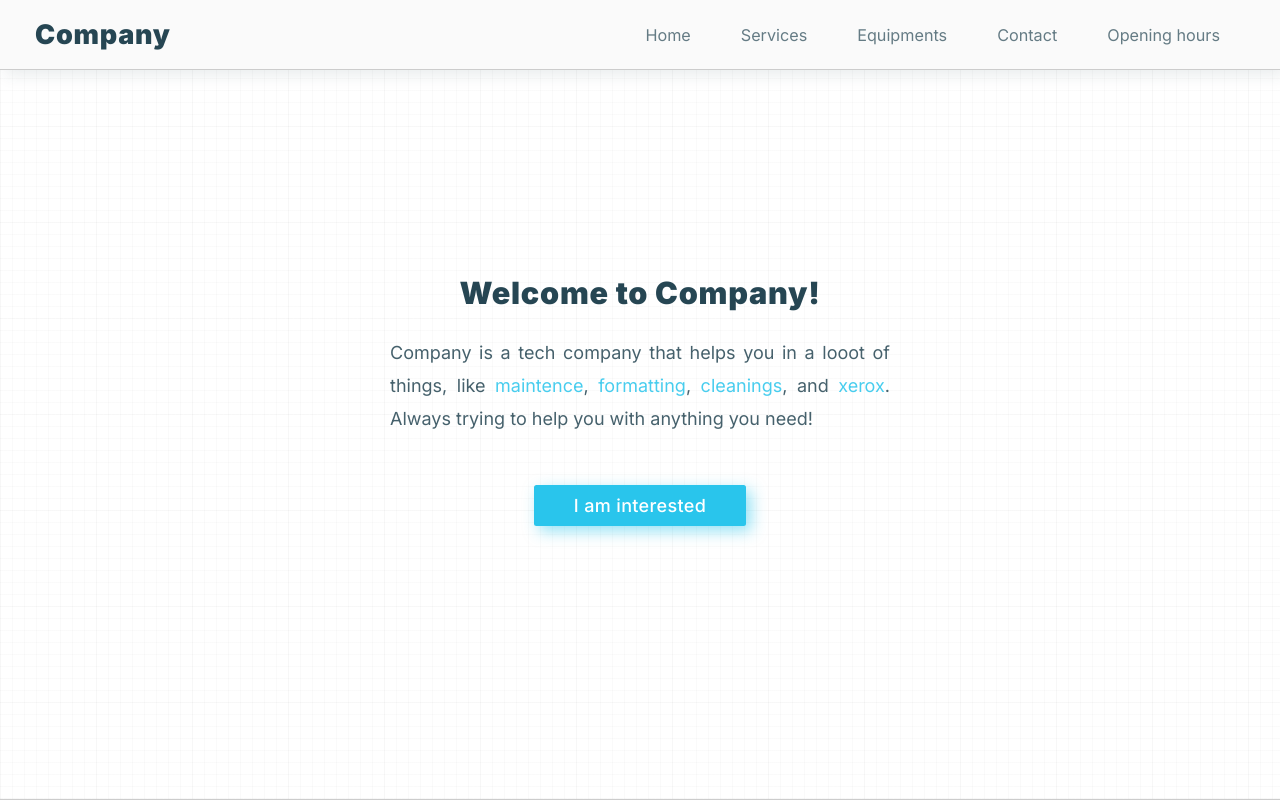
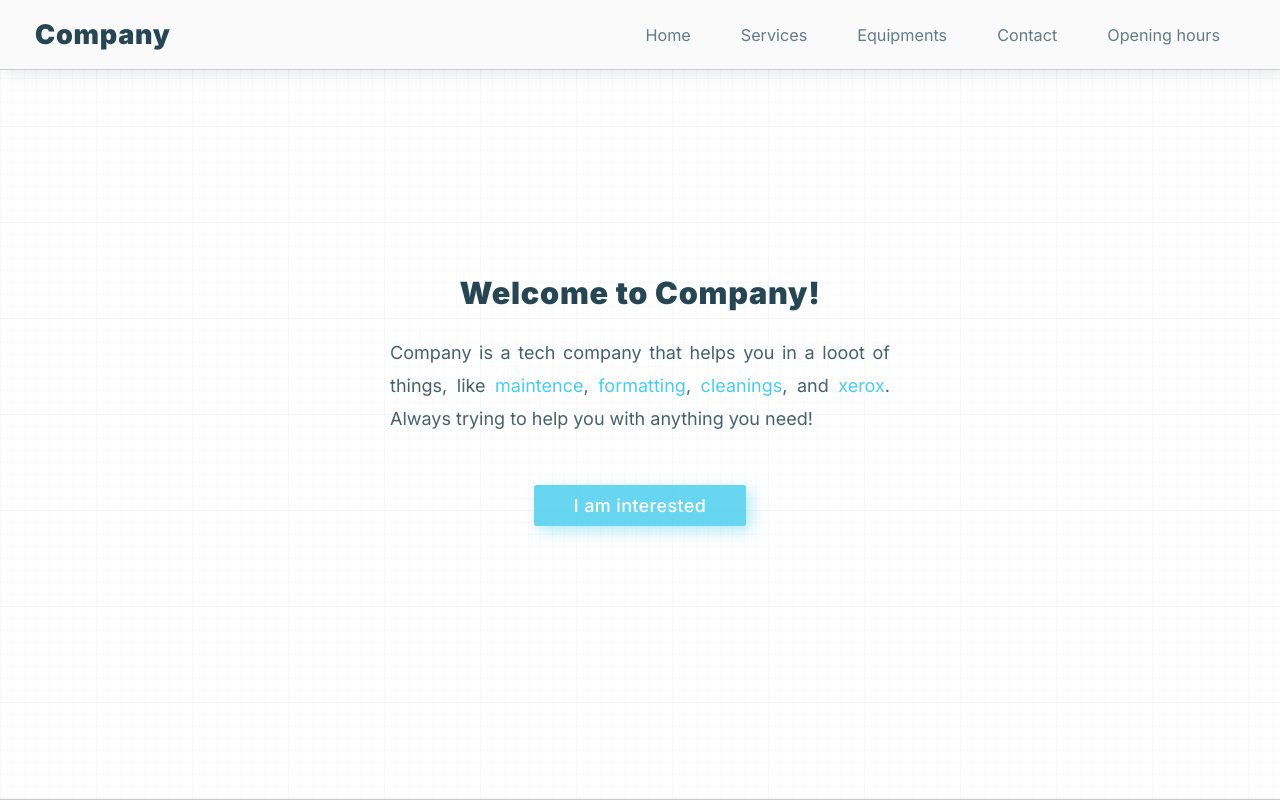
Before and after one commit to gasampaiosouza/tech-website, a Next.js app: page / in a window 1280 px wide. Shown: the top 800 px of the page. Built offline with nearby package versions, Linux system fonts and the light colour scheme.

Commit message:
add contact reference to button

```diff
--- a/components/Presentation/index.tsx
+++ b/components/Presentation/index.tsx
@@ -13,7 +13,9 @@ const Presentation: React.FC = () => {
 				need!
 			</p>
 
-			<button className="btn">I am interested</button>
+			<a href="#contact">
+				<button className="btn">I am interested</button>
+			</a>
 		</div>
 	);
 };
```
